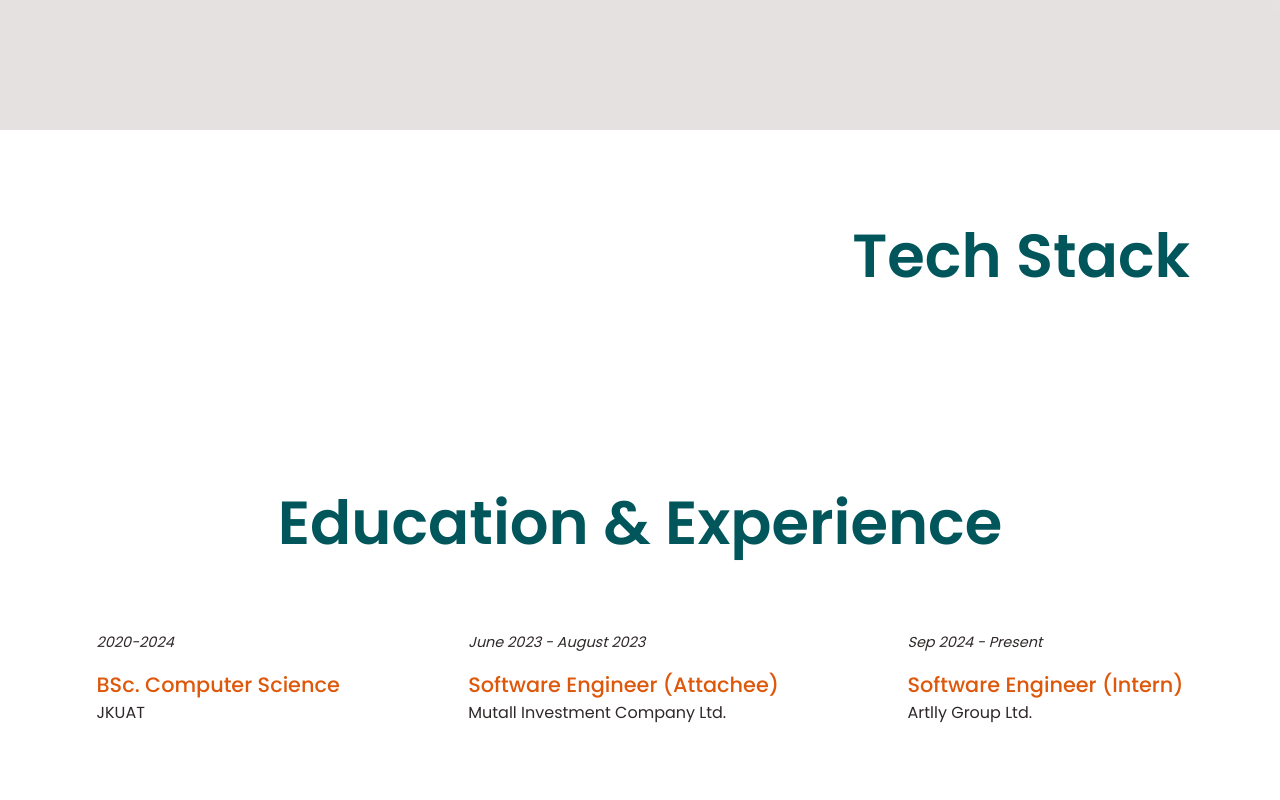
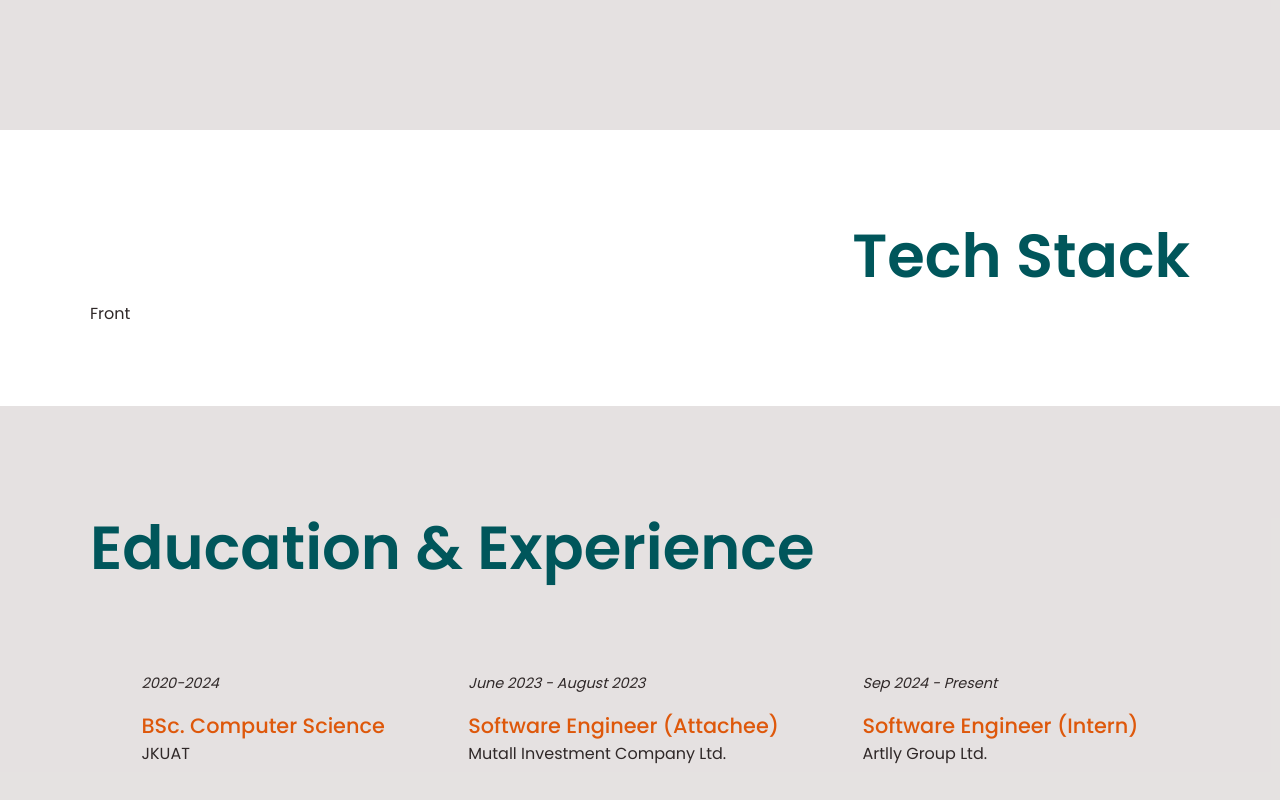
Before and after one commit to SamGombs20/NextPortfolio, a Next.js app: page / in a window 1280 px wide. Shown: the part 2277-3077 px from the top of the page. Built offline with nearby package versions, Linux system fonts and the light colour scheme.

Commit message:
Update:Skills section development

```diff
--- a/app/components/experience.tsx
+++ b/app/components/experience.tsx
@@ -1,8 +1,8 @@
 import style from "../styles/experience.module.css";
 export const Experience = () => {
   return (
-    <div className={style.main}>
-      <div className={style.experience_container}>
+    <div className={`${style.main}`}>
+      <div className={`${style.experience_container} main`}>
         <p className={style.title}>Education & Experience</p>
         <div className={style.sub_container}>
           <div className={style.education}>
--- a/app/components/skills.tsx
+++ b/app/components/skills.tsx
@@ -4,6 +4,11 @@ export const Skills =()=>{
         <div className={`main ${style.main}`}>
             <div className={style.container}>
                 <p className={`title-text ${style.title}`}>Tech Stack</p>
+                <div className={style.skills_lists}>
+                    <div>
+                        <p>Front</p>
+                    </div>
+                </div>
             </div>
         </div>
     );
--- a/app/styles/experience.module.css
+++ b/app/styles/experience.module.css
@@ -1,12 +1,15 @@
-
+.main{
+    background-color: var(--primary-light);
+}
 .experience_container{
     padding-top: 6rem;
     padding-bottom: 5rem;
+    padding-left: 1rem;
+    padding-right: 1rem;
 }
 .title{
     font-size: 3.8rem;
     font-weight: 600;
-    text-align: center;
     color: var(--accent-green);
 }
 .education .experience{
@@ -26,10 +29,8 @@
 .sub_container{
     display: flex;
     justify-content: space-evenly;
-    max-width: 1300px;
-    margin-left: auto;
-    margin-right: auto;
     flex-wrap: wrap;
+
     gap: 2rem;
-    margin-top: 4rem;
+    margin-top: 5rem;
 }
```
